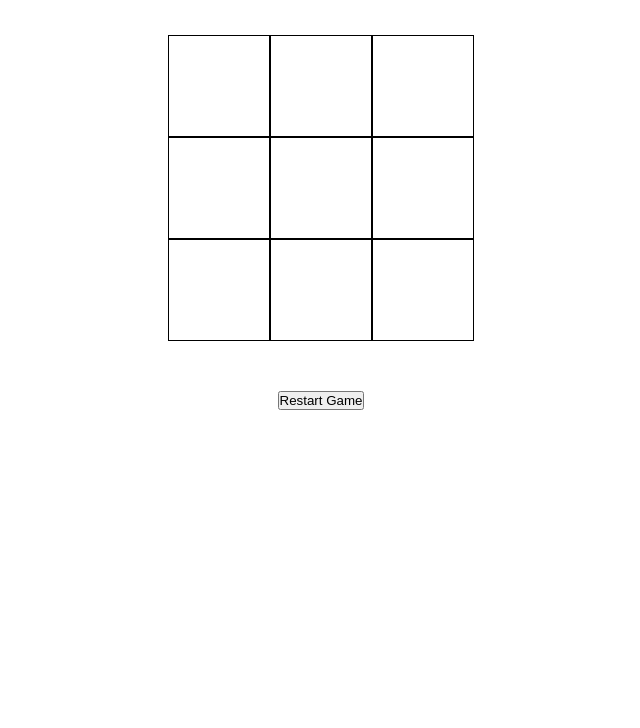
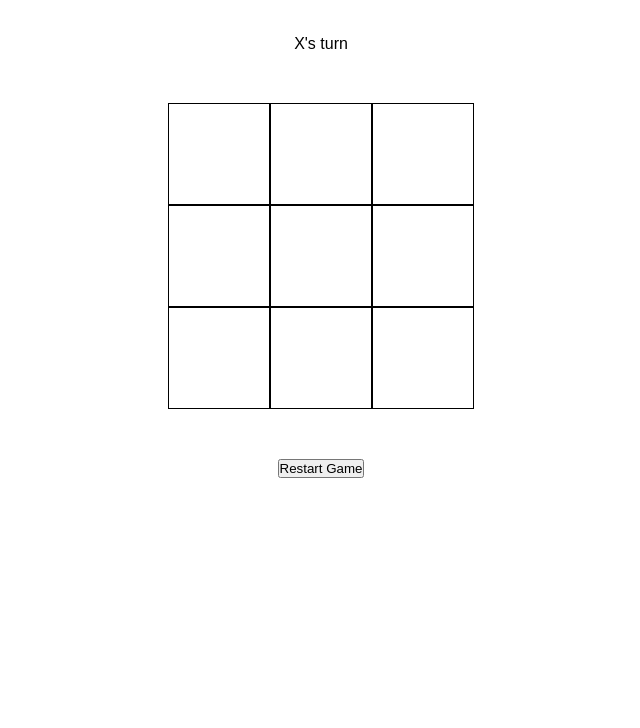
Before and after one commit to itsMe-ThatOneGuy/tic-tac-toe, a plain HTML site: page index.html in a window 1280 px wide. Shown: the part 72-800 px from the top of the page, without its empty margins (319-959 px from the left). Drawn offline with Linux system fonts and the light colour scheme.

Commit message:
added a message div

```diff
--- a/index.html
+++ b/index.html
@@ -13,6 +13,7 @@
         <h1 class="title">Tic-Tac-Toe</h1>
     </header>
     <main>
+        <div class="message-container">X's turn</div>
         <div class="game-container">
             <div class="cell" data-index="0"></div>
             <div class="cell" data-index="1"></div>
```
